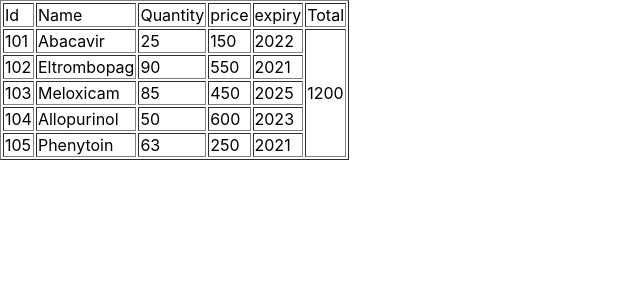
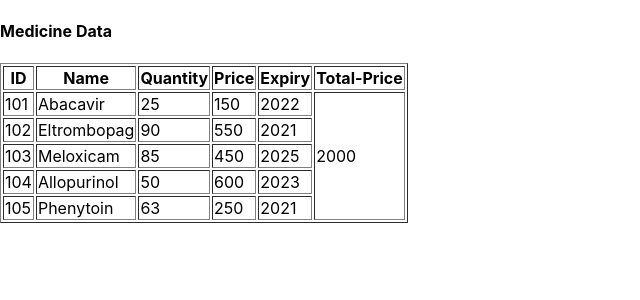
Before and after one commit to Dharmikpaneliy/Batch-9, a React (Create React App) app: page / in a window 1280 px wide. Shown: the top 300 px of the page, without its empty margins (0-640 px from the left). Built offline with nearby package versions, Linux system fonts and the light colour scheme.

Commit message:
Git_setup

```diff
--- a/src/App.js
+++ b/src/App.js
@@ -1,8 +1,7 @@
 import React from 'react';
 
 function App(props) {
-    const arrdata =
-    [
+  const data = [
     {
       id: 101,
       name: 'Abacavir',
@@ -45,39 +44,52 @@ function App(props) {
     }
   ];
 
-    arrdata.map((value,index) => console.log(value.id,value.name,value.quantity,value.price,value.expiry,value.status));
+    // destructure
 
-    let ans =
-            arrdata.filter((d,i) => d.expiry >= 2022)
-            .reduce((acc,d,i) => acc + d.price,0);
+    let[id1]=data;
+    console.log(id1);
+
+
+    console.log(data.map((i) => {return i}));
+
+    let med = data.filter((f) => {return f.expiry >= 2022});
+    console.log(med);
+
+    let ans = med.reduce((acc, d, i) => acc + d.price, 0);
+    console.log(ans);
+
+    let ans1 = data.reduce((acc, d, i) => acc + d.price, 0);
+    console.log(ans1);
 
 
     return (
       <>
-        <table border="1">
+         <h4>Medicine Data</h4>
+    <table border = "1">
       <tr>
-            <td>Id</td>
-            <td>Name</td>
-            <td>Quantity</td>
-            <td>price</td>
-            <td>expiry</td>
-            <td>Total</td>
+        <th>ID</th>
+        <th>Name</th>
+        <th>Quantity</th>
+        <th>Price</th>
+        <th>Expiry</th>
+        <th>Total-Price</th>
       </tr>
+      <tbody>
         {
-            arrdata.map((value,index) =>
-            {
+          data.map((data,index) => {
             return(
               <tr>
-                  <td>{value.id}</td>
-                  <td>{value.name}</td>
-                  <td>{value.quantity}</td>
-                  <td>{value.price}</td>
-                  <td>{value.expiry}</td>
-                  {index === 0?<td rowspan={arrdata.length}>{ans}</td>:null}
+                <td>{data.id}</td>
+                <td>{data.name}</td>
+                <td>{data.quantity}</td>
+                <td>{data.price}</td>
+                <td>{data.expiry}</td>
+                {index === 0 ? <td rowspan = {data.length = "5"} > {ans1} </td> : null}
               </tr>
             )
           })
         }
+      </tbody>
     </table>
       </>
     );
```
Lines whose indentation alone changed are shown as unchanged.
